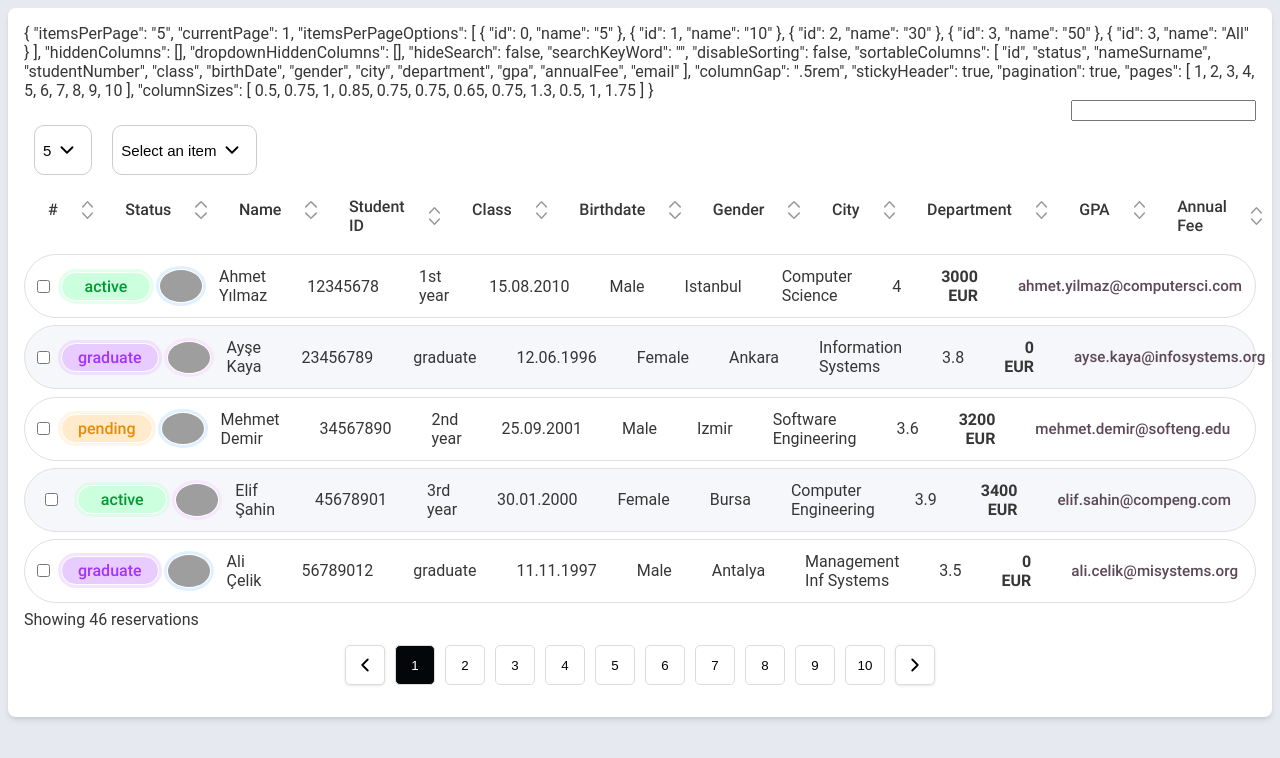
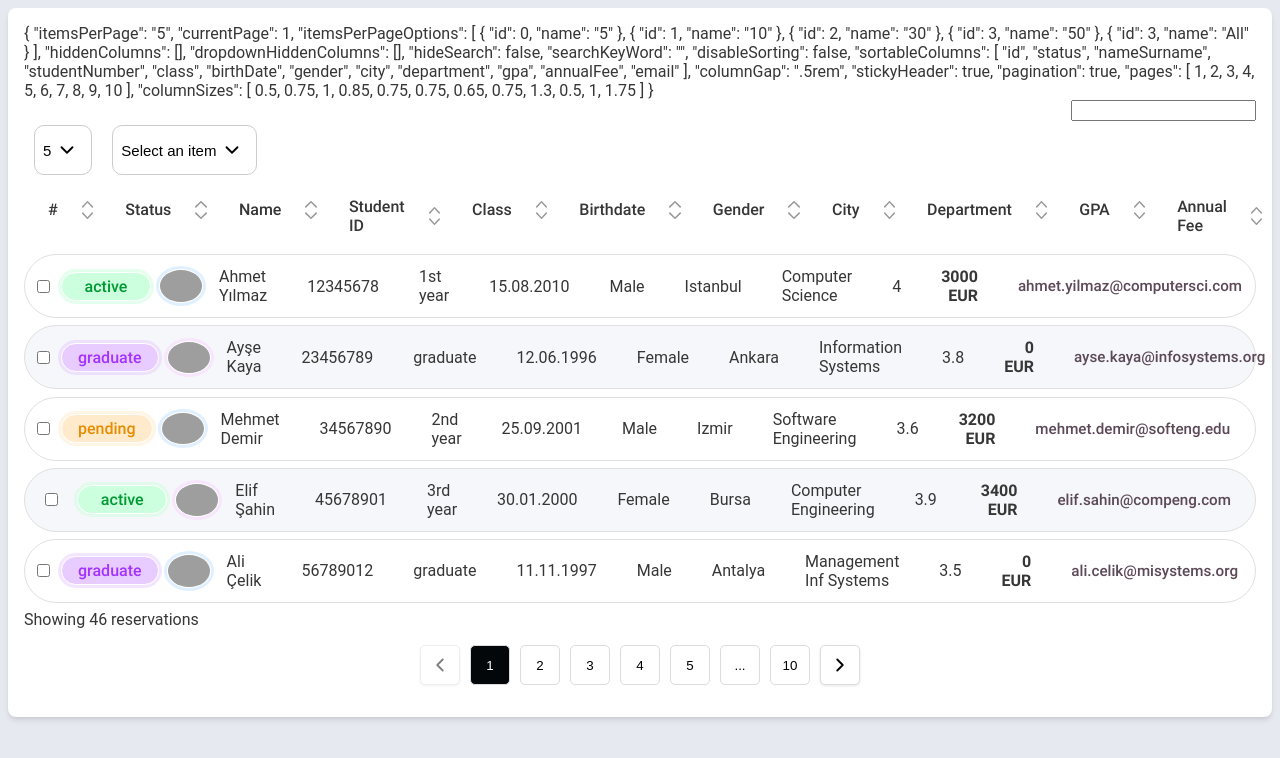
Before and after one commit to Mwiert/miniSpa, a Vue app: page /pinkpanthers in a window 1280 px wide. Shown: the top 758 px of the page. Built offline with nearby package versions, Linux system fonts and the light colour scheme; grey boxes are pictures that could not be loaded; a web font is replaced by a local one.

Commit message:
pagination updated

```diff
--- a/mentors/flexitable/flexitableMixin.js
+++ b/mentors/flexitable/flexitableMixin.js
@@ -9,8 +9,8 @@ export default {
       )
     },
     FlexiBodyItemsPerPage() {
-      const itemsPerPage = this.flexi.options.itemsPerPage
-      const currentPage = this.flexi.options.currentPage
+      const itemsPerPage = parseInt(this.flexi.options.itemsPerPage)
+      const currentPage = parseInt(this.flexi.options.currentPage)
       const startIndex = (currentPage - 1) * itemsPerPage
       const endIndex = startIndex + itemsPerPage
       return this.SearchKey.slice(startIndex, endIndex)
@@ -34,14 +34,20 @@ export default {
       return !this.flexi.options.hiddenColumns?.includes(key)
     },
     GeneratePagination(itemsPerPage){
-      console.log("GeneratePagination")
     //pagination
-    this.flexi.options.currentPage = 1
-    this.flexi.options.pages = []
-    const totalPageNum = Math.ceil(this.flexi.rows.length / itemsPerPage);
-    for (let i=1; i <= totalPageNum ; i++) {
-      this.flexi.options.pages.push(i)
-    }
-    }
+      if (itemsPerPage === "All") {
+      itemsPerPage  = this.flexi.rows.length // itemsPerPage = 46 but items are not loading to the body of the page
+      console.log(itemsPerPage)
+           }
+        else {
+            this.flexi.options.currentPage = 1
+            this.flexi.options.pages = []
+            const totalPageNum = Math.ceil(this.flexi.rows.length / parseInt(itemsPerPage))
+            for (let i=1; i <= totalPageNum ; i++){
+              this.flexi.options.pages.push(i)
+            }
+          }
+    },
+
   }
 }
--- a/src/components/SmartTable/SmartTablePagination.vue
+++ b/src/components/SmartTable/SmartTablePagination.vue
@@ -1,61 +1,87 @@
 <template>
   <div class="smart-table-pagination-c">
     <button
-      @click="setPage(flexi.options.currentPage-1)"
+      @click="setPage(flexi.options.currentPage - 1)"
       class="prev-page-btn"
+      :disabled="flexi.options.currentPage === 1"
     >
       <SvgIcon :name="'arrow-left'" size="s" />
     </button>
+
     <button
-        v-for="page in flexi.options.pages "
+      v-for="page in pagesToShow"
       :key="page"
       @click="setPage(page)"
       :class="['page-btn', { active: page === flexi.options.currentPage }]"
     >
       {{ page }}
-
     </button>
 
     <button
-      @click="setPage(flexi.options.currentPage+1)"
+      @click="setPage(flexi.options.currentPage + 1)"
       class="next-page-btn"
+      :disabled="flexi.options.currentPage === totalPages"
     >
       <SvgIcon :name="'arrow-right'" size="s" />
     </button>
   </div>
 </template>
 
-  <script >
-  import flexiTableMixin from '../../../mentors/flexitable/flexitableMixin'
+
+  <script>
+  import flexiTableMixin from '../../../mentors/flexitable/flexitableMixin';
+
   export default {
     name: 'SmartTablePagination',
     inject: ['flexi'],
     mixins: [flexiTableMixin],
 
+    computed: {
+      totalPages() {
+        return this.flexi.options.pages.length;
+      },
+      pagesToShow() {
+        const currentPage = this.flexi.options.currentPage;
+        const totalPages = this.totalPages;
+        const pages = [];
+
+        if (totalPages <= 7) {
+          for (let i = 1; i <= totalPages; i++) {
+            pages.push(i);
+          }
+        } else {
+          if (currentPage <= 4) {
+            pages.push(1, 2, 3, 4, 5, '...', totalPages);
+          } else if (currentPage >= totalPages - 3) {
+            pages.push(1, '...', totalPages - 4, totalPages - 3, totalPages - 2, totalPages - 1, totalPages);
+          } else {
+            pages.push(1, '...', currentPage - 1, currentPage, currentPage + 1, '...', totalPages);
+          }
+        }
+
+        return pages;
+      }
+    },
+
     methods: {
       setPage(page) {
-          if(page != 0 && page <= this.flexi.options.pages.length ){
+        if (page === '...' || page <= 0 || page > this.totalPages) return;
         this.flexi.options.currentPage = page;
       }
     },
-    //   isVisible() {
-    //   return this.localCurrentPage !== 1;
-    // },
-    //   checkNext(item){
-    //     return item != this.totalPages.length
-    //   }
+
+    watch: {
+      "flexi.options.itemsPerPage": {
+        handler: function(val) {
+          console.log("itemsperpage", val);
+          this.GeneratePagination(val);
         },
-  watch: {
-      "flexi.options.itemsPerPage":{
-        handler:function(val){
-          console.log( "itemsperpage",val)
-          this.GeneratePagination(val)
-        }, immediate: true
+        immediate: true
       },
     },
   };
+  </script>
 
-  </script>
 
 
   <style lang="scss">
@@ -78,13 +104,14 @@
     border: 1px solid #dcdcdc;
     margin: 0 5px;
     cursor: pointer;
-      visibility: visible;
 
     &:hover {
       background-color: #f0f0f0;
     }
-      .prev-page-btn.isVisible {
-      visibility: hidden;
+
+    &:disabled {
+      cursor: not-allowed;
+      opacity: 0.5;
     }
   }
 
@@ -109,6 +136,11 @@
       background-color: #04070a;
       color: #ffffff;
     }
+
+    &.disabled {
+      cursor: not-allowed;
+      opacity: 0.5;
+    }
   }
 }
 </style>
```
Lines whose indentation alone changed are shown as unchanged.
